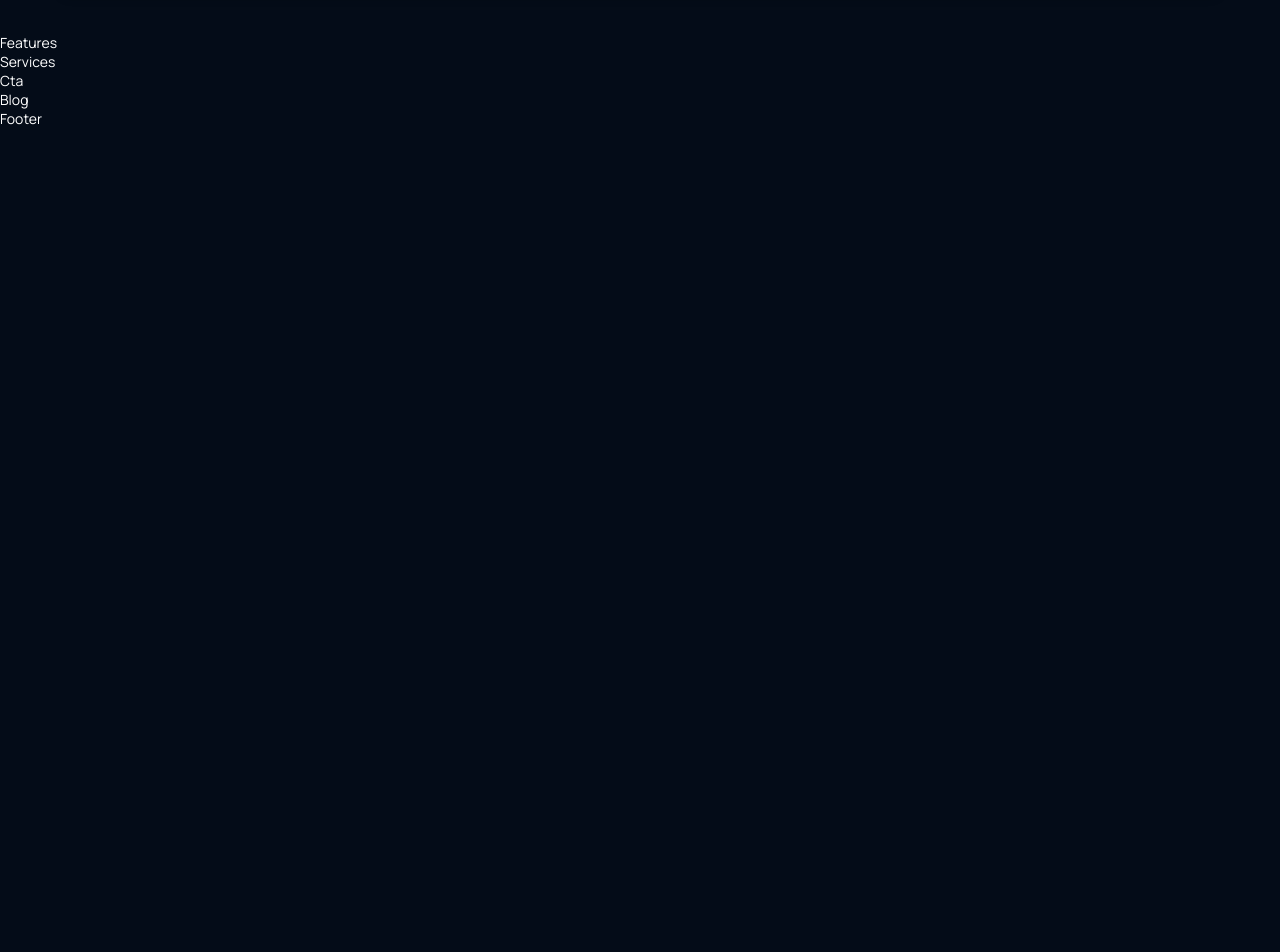
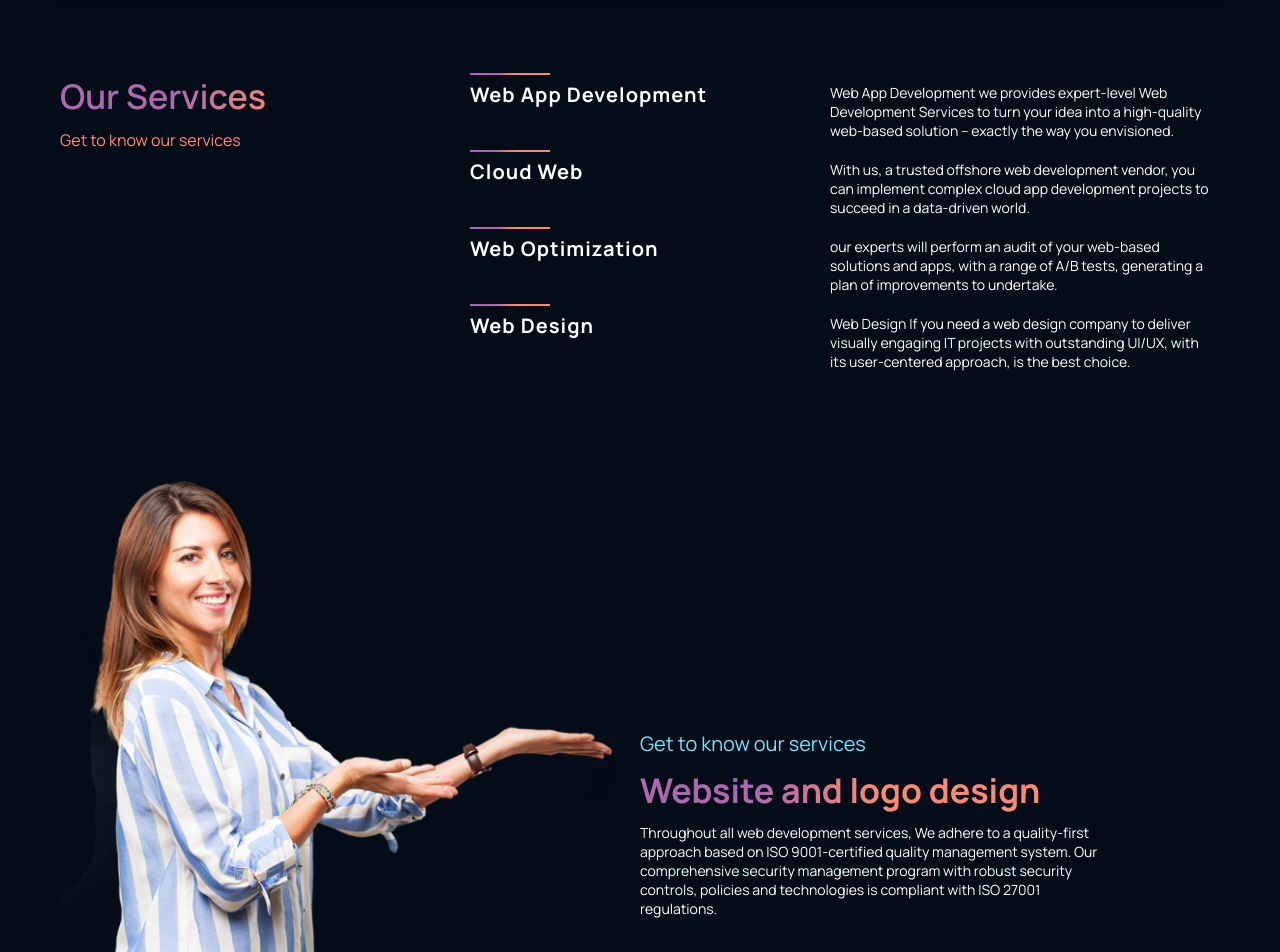
Before and after one commit to amindev92/design-website, a React (Create React App) app: page / in a window 1280 px wide. Shown: the part 1300-2252 px from the top of the page. Before the commit the page ends 1428 px from the top, so only its background shows below. Built offline with nearby package versions, Linux system fonts and the light colour scheme.

Commit message:
complete features and services section

```diff
--- a/src/containers/features/Features.jsx
+++ b/src/containers/features/Features.jsx
@@ -1,9 +1,39 @@
 import React from 'react'
+import { Feature } from '../../components'
 import './features.css'
+
+const featuresData = [
+    {
+        title: 'Web App Development',
+        text: 'Web App Development we provides expert-level Web Development Services to turn your idea into a high-quality web-based solution – exactly the way you envisioned.'
+    },
+    {
+        title: 'Cloud Web',
+        text: 'With us, a trusted offshore web development vendor, you can implement complex cloud app development projects to succeed in a data-driven world.'
+    },
+    {
+        title: 'Web Optimization',
+        text: 'our experts will perform an audit of your web-based solutions and apps, with a range of A/B tests, generating a plan of improvements to undertake.'
+    },
+    {
+        title: 'Web Design',
+        text: 'Web Design If you need a web design company to deliver visually engaging IT projects with outstanding UI/UX, with its user-centered approach, is the best choice.'
+    }
+]
 
 const Features = () => {
     return (
-        <div>Features</div>
+        <div className='features section--padding'>
+            <div className='features__heading'>
+                <h2 className='gradiant--text'>Our Services</h2>
+                <p>Get to know our services</p>
+            </div>
+            <div className='features__container'>
+                {featuresData.map((item, index) => {
+                    return <Feature title={item.title} text={item.text} key={item.title + index} />
+                })}
+            </div>
+        </div>
     )
 }
 
--- a/src/containers/features/features.css
+++ b/src/containers/features/features.css
@@ -0,0 +1,56 @@
+.features {
+    display: flex;
+    flex-direction: row;
+    justify-content: space-between;
+    align-items: flex-start;
+}
+
+.features__heading {
+    flex: 1;
+    display: flex;
+    flex-direction: column;
+    justify-content: flex-start;
+    text-align: left;
+}
+
+.features__heading h2 {
+    font-family: var(--font-family);
+    font-size: 3.4rem;
+    font-weight: 600;
+    margin-bottom: 1rem;
+}
+
+.features__heading p {
+    font-size: 1.6rem;
+    color: var(--color-subtext);
+}
+
+.features__container {
+    display: flex;
+    flex-direction: column;
+    justify-content: flex-start;
+    text-align: left;
+    margin-left: 2rem;
+    flex: 2;
+}
+
+/* Large devices (laptops/desktops, 992px and up) */
+@media only screen and (max-width: 992px) {
+    .features {
+        flex-direction: column;
+    }
+
+    .features__heading {
+        margin: 0 0 4rem 0;
+        align-self: center;
+        text-align: center;
+    }
+
+}
+
+/* Small devices (portrait tablets and large phones, 600px and up) */
+@media only screen and (max-width: 600px) {
+    .features__container .feature-container {
+        flex-direction: column;
+    }
+}
--- a/src/containers/services/Services.jsx
+++ b/src/containers/services/Services.jsx
@@ -1,9 +1,21 @@
 import React from 'react'
 import './services.css'
+import imageServices from '../../assets/images/png/woman1.png'
 
 const Services = () => {
     return (
-        <div>Services</div>
+        <div className='services section--padding'>
+            <div className='services__image'>
+                <img src={imageServices} alt='Services'></img>
+            </div>
+            <div className='services__content'>
+
+                <span>Get to know our services</span>
+                <h3 className='gradiant--text'>Website and logo design</h3>
+                <p>
+                    Throughout all web development services, We adhere to a quality-first approach based on ISO 9001-certified quality management system. Our comprehensive security management program with robust security controls, policies and technologies is compliant with ISO 27001 regulations. </p>
+            </div>
+        </div>
     )
 }
 
--- a/src/containers/services/services.css
+++ b/src/containers/services/services.css
@@ -0,0 +1,50 @@
+.services {
+    display: flex;
+    flex-direction: row;
+    justify-content: space-between;
+    align-items: center;
+}
+
+.services__image {
+    flex: 1;
+    display: flex;
+    justify-content: flex-start;
+    align-items: center;
+}
+
+.services__image img {
+    width: 100%;
+    height: 100%;
+}
+
+.services__content {
+    display: flex;
+    flex-direction: column;
+    align-items: flex-start;
+    justify-content: flex-end;
+    flex: 1;
+}
+
+.services__content span {
+    display: block;
+    font-size: 2rem;
+    color: #71E5FF;
+    margin-bottom: 1rem;
+}
+
+.services__content h3 {
+    font-size: 3.4rem;
+    margin-bottom: 1rem;
+}
+
+.services__content p {
+    max-width: 48rem;
+}
+
+/* Small devices (portrait tablets and large phones, 600px and up) */
+@media only screen and (max-width: 600px) {
+
+    .services {
+        flex-direction: column;
+    }
+}
```
Also changed, not shown: src/assets/images/png/woman1.png (added).
